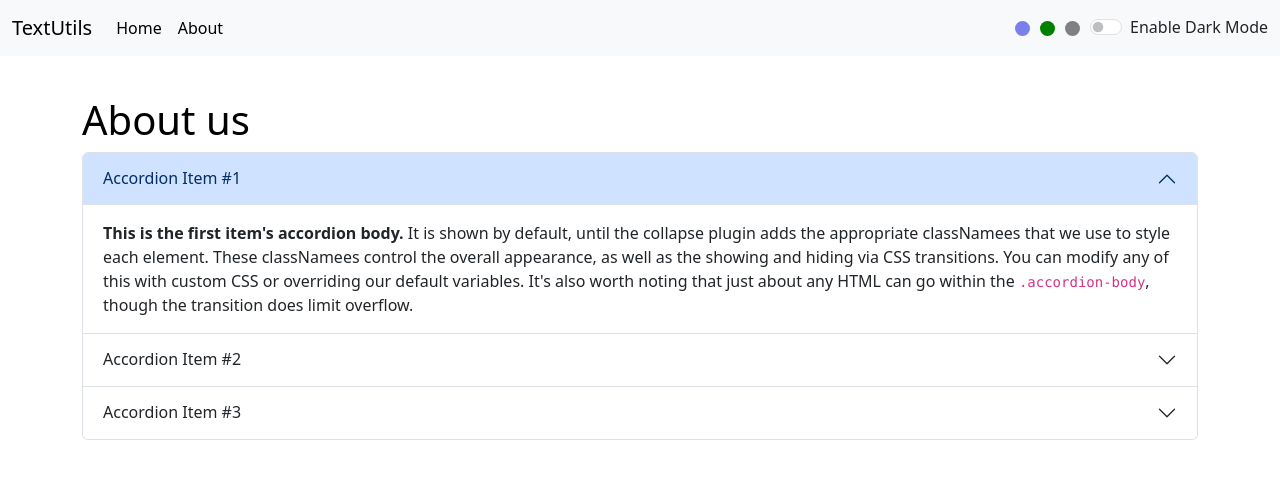
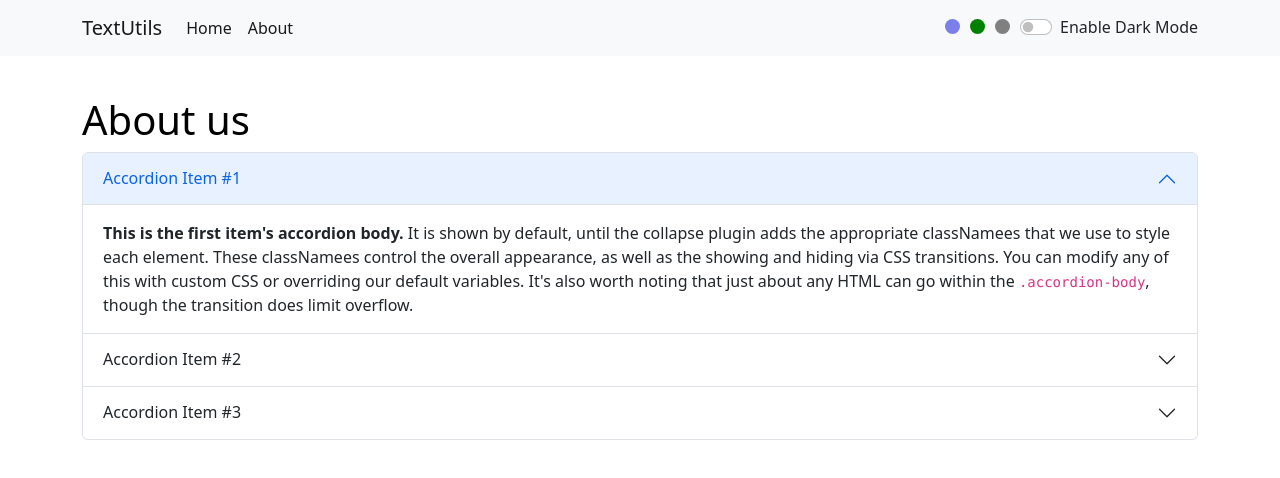
Before and after one commit to bhavinnor1/Text-Utils, a React (Vite) app: page /about in a window 1280 px wide. Shown: the top 478 px of the page. Built offline with nearby package versions, Linux system fonts and the light colour scheme.

Commit message:
Navbar Toggle fixed with react-bootstrap

```diff
--- a/index.html
+++ b/index.html
@@ -6,16 +6,16 @@
   <link rel="icon" type="image/svg+xml" href="/vite.svg" />
   <meta name="viewport" content="width=device-width, initial-scale=1.0" />
   <title>Vite + React</title>
-  <link href="https://cdn.jsdelivr.net/npm/bootstrap@5.3.0-alpha3/dist/css/bootstrap.min.css" rel="stylesheet"
-    crossorigin="anonymous" />
+  <!-- <link href="https://cdn.jsdelivr.net/npm/bootstrap@5.3.0-alpha3/dist/css/bootstrap.min.css" rel="stylesheet"
+    crossorigin="anonymous" /> -->
 </head>
 
 <body>
   <div id="root"></div>
   <script type="module" src="/src/main.jsx"></script>
-  <script src="https://cdn.jsdelivr.net/npm/bootstrap@5.3.0-alpha3/dist/js/bootstrap.bundle.min.js"
+  <!-- <script src="https://cdn.jsdelivr.net/npm/bootstrap@5.3.0-alpha3/dist/js/bootstrap.bundle.min.js"
     integrity="sha384-ENjdO4Dr2bkBIFxQpeoTz1HIcje39Wm4jDKdf19U8gI4ddQ3GYNS7NTKfAdVQSZe"
-    crossorigin="anonymous"></script>
+    crossorigin="anonymous"></script> -->
 
 </body>
 
--- a/package.json
+++ b/package.json
@@ -10,7 +10,9 @@
     "preview": "vite preview"
   },
   "dependencies": {
+    "bootstrap": "^5.2.3",
     "react": "^18.2.0",
+    "react-bootstrap": "^2.7.4",
     "react-dom": "^18.2.0",
     "react-router-dom": "^6.10.0"
   },
--- a/src/App.jsx
+++ b/src/App.jsx
@@ -10,7 +10,9 @@ import {
 } from "react-router-dom";
 import Alert from "./components/Alert";
 import About from "./components/About";
-// import "bootstrap/dist/css/bootstrap.min.css";
+import "bootstrap/dist/css/bootstrap.min.css";
+import "bootstrap/dist/js/bootstrap.min.js";
+import RBNavBar from "./components/RBNavBar";
 
 function App() {
   const [mode, setMode] = useState("light");
@@ -214,8 +216,10 @@ function App() {
   return (
     <>
       <BrowserRouter>
-        <NavBar title="TextUtils" mode={mode} toggleMode={toggleMode} lavenderMode={lavenderMode} greenMode={greenMode} grayMode={grayMode} />
+        {/* <NavBar title="TextUtils" mode={mode} toggleMode={toggleMode} lavenderMode={lavenderMode} greenMode={greenMode} grayMode={grayMode} /> */}
+        <RBNavBar title="TextUtils" mode={mode} toggleMode={toggleMode} lavenderMode={lavenderMode} greenMode={greenMode} grayMode={grayMode} />
         <br />
+
         <Alert msg={message} type={msgType} />
         <Routes>
           <Route path='/' element={<TextForm
--- /dev/null
+++ b/src/components/RBNavBar.jsx
@@ -0,0 +1,52 @@
+import Container from 'react-bootstrap/Container';
+import Nav from 'react-bootstrap/Nav';
+import Navbar from 'react-bootstrap/Navbar';
+import NavDropdown from 'react-bootstrap/NavDropdown';
+import { NavLink } from "react-router-dom";
+
+function RBNavBar(props) {
+    return (
+        <Navbar style={{
+            backgroundColor: props.mode == "light" ? "white" : `${(document.body.style.backgroundColor.slice(0, -4).toString() + " " + (parseInt(document.body.style.backgroundColor.slice(-4, -1)) + 65).toString() + ")").toString()
+                }`
+        }}
+            className={`navbar navbar-expand-lg navbar-${props.mode == "light" ? "light" : "dark"} ${props.mode == "light" ? "bg-light" : ""}`}
+            expand="lg">
+            <Container>
+                <Navbar.Brand href="#home">{props.title}</Navbar.Brand>
+                <Navbar.Toggle aria-controls="basic-navbar-nav" />
+                <Navbar.Collapse id="basic-navbar-nav">
+                    <Nav className="me-auto">
+                        <NavLink to="/" className="nav-link active">Home</NavLink>
+                        <NavLink to="/about" className="nav-link active">About</NavLink>
+                    </Nav>
+                    <Nav>
+                        <div className="d-inline">
+                            <button onClick={props.lavenderMode} className="lavender"></button>
+                            <button onClick={props.greenMode} className="green"></button>
+                            <button onClick={props.grayMode} className="gray"></button>
+                        </div>
+                        <div className="form-check form-switch">
+                            <input
+                                onClick={props.toggleMode}
+                                className="form-check-input"
+                                type="checkbox"
+                                role="switch"
+                                id="flexSwitchCheckDefault"
+                            />
+                            <label
+                                className={`form-check-label text-${props.mode === "light" ? "dark" : "light"
+                                    }`}
+                                htmlFor="flexSwitchCheckDefault"
+                            >
+                                Enable {`${props.mode === "light" ? "Dark" : "Light"}`} Mode
+                            </label>
+                        </div>
+                    </Nav>
+                </Navbar.Collapse>
+            </Container>
+        </Navbar>
+    );
+}
+
+export default RBNavBar;
--- a/src/components/TextForm.jsx
+++ b/src/components/TextForm.jsx
@@ -39,22 +39,22 @@ function TextForm(props) {
           rows={8}
           cols={30}
         ></textarea> */}
-        <button onClick={props.onUpper} className="btn btn-primary mx-1">
+        <button onClick={props.onUpper} className="btn btn-primary mx-1 mb-2">
           UPPERCASE
         </button>
-        <button onClick={props.onLower} className="btn btn-primary mx-1">
+        <button onClick={props.onLower} className="btn btn-primary mx-1 mb-2">
           lowercase
         </button>
-        <button onClick={props.onUndo} className="btn btn-primary mx-1">
+        <button onClick={props.onUndo} className="btn btn-primary mx-1 mb-2">
           Undo
         </button>
-        <button onClick={props.onRedo} className="btn btn-primary mx-1">
+        <button onClick={props.onRedo} className="btn btn-primary mx-1 mb-2">
           Redo
         </button>
-        <button onClick={props.onClear} className="btn btn-primary mx-1">
+        <button onClick={props.onClear} className="btn btn-primary mx-1 mb-2">
           Clear Text
         </button>
-        <button onClick={props.onCopy} className="btn btn-primary mx-1">
+        <button onClick={props.onCopy} className="btn btn-primary mx-1 mb-2">
           Copy to ClipBoard
         </button>
       </div>
```
Also changed, not shown: 1 other file (tests, documents, lock files or other folders).
